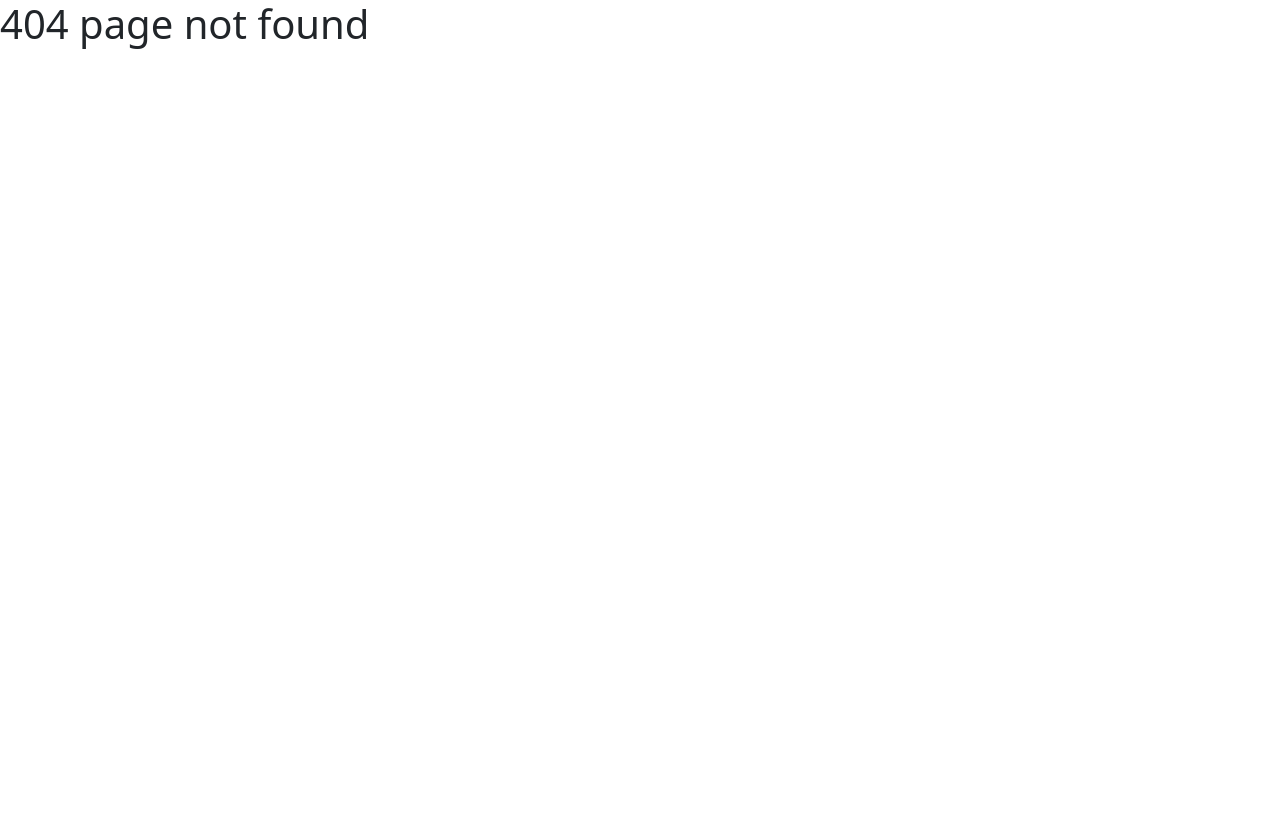
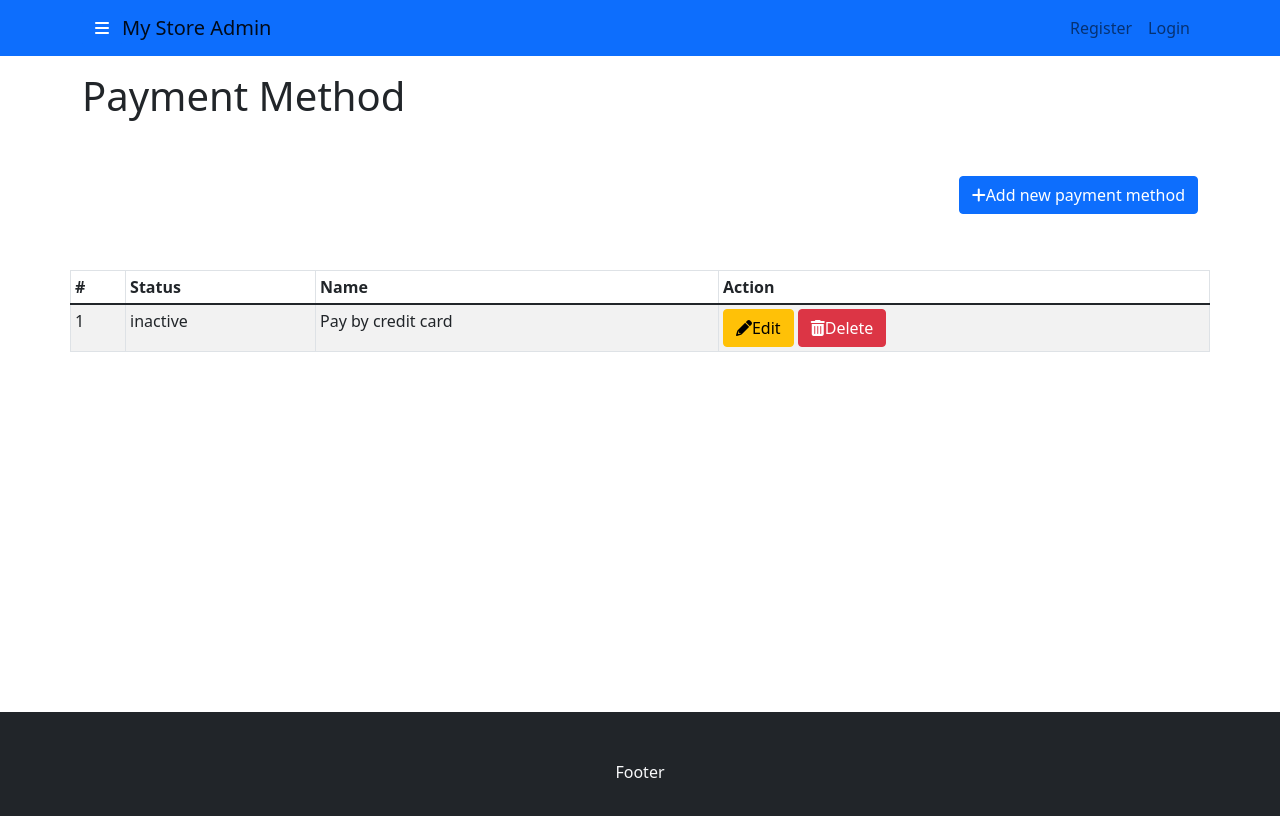
Before and after one commit to Dipak2056/ecommerce-frontend, a React (Create React App) app: page /payments in a window 1280 px wide. Before the commit this address had no page. Shown: the top 816 px of the page. Built offline with nearby package versions, Linux system fonts and the light colour scheme.

Commit message:
ui for payment method completed

```diff
--- a/src/App.js
+++ b/src/App.js
@@ -12,6 +12,7 @@ import Categories from "./pages/categories/Categories";
 import Product from "./pages/product/Product";
 import NewProduct from "./pages/product/NewProduct";
 import EditProduct from "./pages/product/EditProduct";
+import PaymentMethod from "./pages/payment-method/PaymentMethod";
 
 const App = () => {
   return (
@@ -31,6 +32,7 @@ const App = () => {
           <Route path="/" element={<LoginPage />}></Route>
           <Route path="/login" element={<LoginPage />}></Route>
           <Route path="/register" element={<RegistrationPage />}></Route>
+          <Route path="/payments" element={<PaymentMethod />} />
           <Route
             path="/admin/verify-email"
             element={<EmailVerification />}
--- a/src/components/admin-sidebar/AdminSidebar.jsx
+++ b/src/components/admin-sidebar/AdminSidebar.jsx
@@ -24,54 +24,54 @@ const AdminSidebar = () => {
           <ListGroup variant="flush" className="fs-5">
             <ListGroup.Item>
               <Link className="nav-link" to="/dashboard">
-                <i class="fa-solid fa-house-chimney"></i> Home
+                <i className="fa-solid fa-house-chimney"></i> Home
               </Link>
             </ListGroup.Item>
             <ListGroup.Item>
               <Link className="nav-link" to="/dashboard">
-                <i class="fa-solid fa-gauge"></i> Dashboard
+                <i classname="fa-solid fa-gauge"></i> Dashboard
               </Link>
             </ListGroup.Item>
             <ListGroup.Item>
               <Link className="nav-link" to="/customers">
                 {" "}
-                <i class="fa-solid fa-people-line"></i> Customers
+                <i classname="fa-solid fa-people-line"></i> Customers
               </Link>
             </ListGroup.Item>
             <ListGroup.Item>
               <Link className="nav-link" to="/orders">
                 {" "}
-                <i class="fa-solid fa-table-cells"></i> Orders
+                <i classname="fa-solid fa-table-cells"></i> Orders
               </Link>
             </ListGroup.Item>
             <ListGroup.Item>
               <Link className="nav-link" to="/products">
                 {" "}
-                <i class="fa-brands fa-product-hunt"></i> Products
+                <i classname="fa-brands fa-product-hunt"></i> Products
               </Link>
             </ListGroup.Item>
             <ListGroup.Item>
               <Link className="nav-link" to="/categories">
-                <i class="fa-solid fa-sitemap"></i> Categories
+                <i classname="fa-solid fa-sitemap"></i> Categories
               </Link>
             </ListGroup.Item>
             <ListGroup.Item>
               <Link className="nav-link" to="/payments">
                 {" "}
-                <i class="fa-solid fa-credit-card"></i> Payments
+                <i classname="fa-solid fa-credit-card"></i> Payments
               </Link>
             </ListGroup.Item>
             <ListGroup.Item>
               <Link className="nav-link" to="/setting">
                 {" "}
-                <i class="fa-solid fa-gear"></i> Setting
+                <i classname="fa-solid fa-gear"></i> Setting
               </Link>
             </ListGroup.Item>
           </ListGroup>
           <ListGroup.Item>
             <Link className="nav-link" to="/logout">
               {" "}
-              <i class="fa-solid fa-arrow-right-from-bracket"></i> Logout
+              <i classname="fa-solid fa-arrow-right-from-bracket"></i> Logout
             </Link>
           </ListGroup.Item>
         </Offcanvas.Body>
--- /dev/null
+++ b/src/components/payment-method-table/PaymentMethodTable.js
@@ -0,0 +1,37 @@
+import React from "react";
+import { Button } from "react-bootstrap";
+import Table from "react-bootstrap/Table";
+
+const PaymentMethodTable = () => {
+  return (
+    <Table striped bordered hover size="sm">
+      <thead>
+        <tr>
+          <th>#</th>
+          <th>Status</th>
+          <th>Name</th>
+          <th>Action</th>
+        </tr>
+      </thead>
+      <tbody>
+        <tr>
+          <td>1</td>
+          <td>inactive</td>
+          <td>Pay by credit card</td>
+          <td>
+            <Button variant="warning">
+              <i className="fa-solid fa-pencil"></i>
+              Edit
+            </Button>{" "}
+            <Button variant="danger">
+              <i className="fa-solid fa-trash-can"></i>
+              Delete
+            </Button>
+          </td>
+        </tr>
+      </tbody>
+    </Table>
+  );
+};
+
+export default PaymentMethodTable;
--- a/src/components/product table/ProductTable.js
+++ b/src/components/product table/ProductTable.js
@@ -16,10 +16,6 @@ export const ProductTable = () => {
     //call api to fetch
     dispatch(fetchProductsAction());
   }, []);
-
-  const handleOndelete = () => {
-    console.log("deleted");
-  };
 
   const handleOnSelect = (e) => {
     const { checked, value } = e.target;
--- /dev/null
+++ b/src/pages/payment-method/PaymentMethod.jsx
@@ -0,0 +1,29 @@
+import React from "react";
+import { Button, Col, Row } from "react-bootstrap";
+import AdminLayout from "../../components/pages/layouts/AdminLayout";
+import PaymentMethodTable from "../../components/payment-method-table/PaymentMethodTable";
+
+const PaymentMethod = () => {
+  return (
+    <AdminLayout>
+      <Row className="mt-3">
+        <Col>
+          <h1>Payment Method</h1>
+        </Col>
+      </Row>
+      <Row>
+        <Col className="text-end mt-5 mb-2">
+          <Button variant="primary">
+            <i className="fa-solid fa-plus"></i>
+            Add new payment method
+          </Button>
+        </Col>
+      </Row>
+      <Row className="mt-5 mb-5">
+        <PaymentMethodTable />
+      </Row>
+    </AdminLayout>
+  );
+};
+
+export default PaymentMethod;
```
